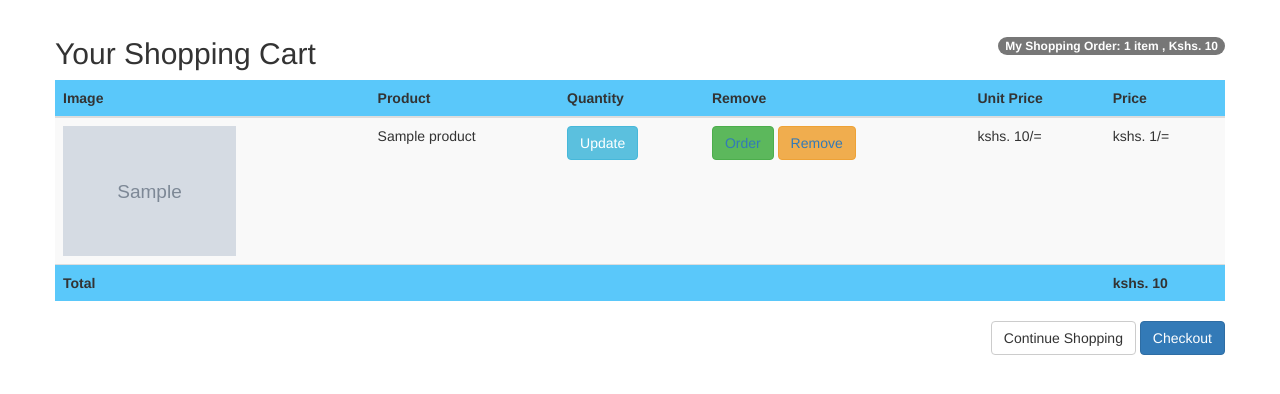
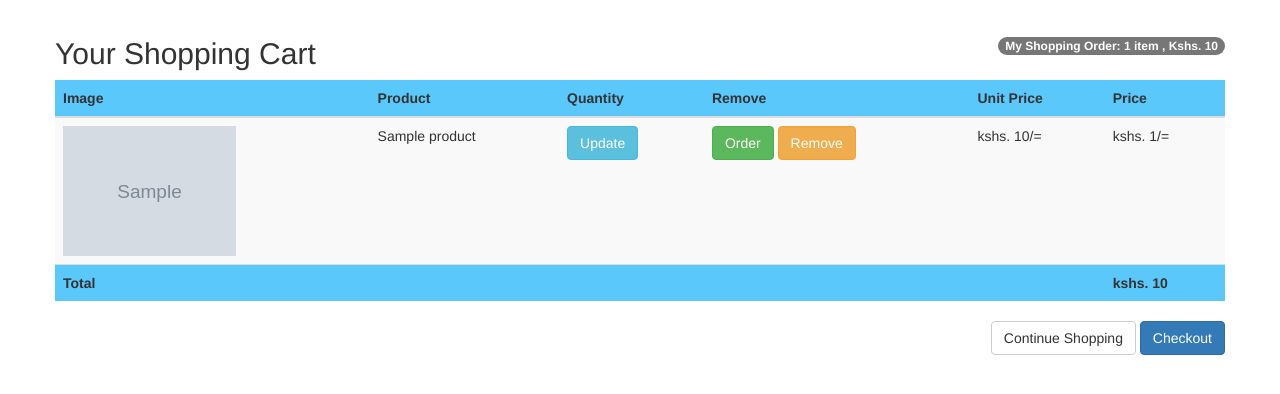
Before and after one commit to vincentmuya/ecommerce, a Django app: template cart/templates/detail.html in a window 1280 px wide. Shown: the part 51-445 px from the top of the page. Run offline with Django 3.2, Linux system fonts and the light colour scheme; the template is opened without the code that fills it: most values are stand-ins (such as "Sample title", 1, 10 or a date in 2020); grey boxes marked "Sample" are stand-in pictures; some libraries are stand-ins or nearby versions; some web fonts are replaced.

Commit message:
modified anchor for remove and order button in cart/detail template

```diff
--- a/cart/templates/detail.html
+++ b/cart/templates/detail.html
@@ -52,8 +52,8 @@
                                 </form>
                             </td>
                             <td>
-                              <button type="button" class="btn btn-success" name="button"><a href="/dialogs/{{product.seller}}">Order</a></button>
-                                <button type="button" class="btn btn-warning" name="button"><a href="{% url "cart:cart_remove" product.id %}">Remove</a></button>
+                              <a href="/dialogs/{{product.seller}}"><button type="button" class="btn btn-success" name="button">Order</button></a>
+                                <a href="{% url "cart:cart_remove" product.id %}"><button type="button" class="btn btn-warning" name="button">Remove</button></a>
                             </td>
                             <td>kshs. {{ item.price }}/=</td>
                             <td>kshs. {{ item.total_price }}/=</td>
```
